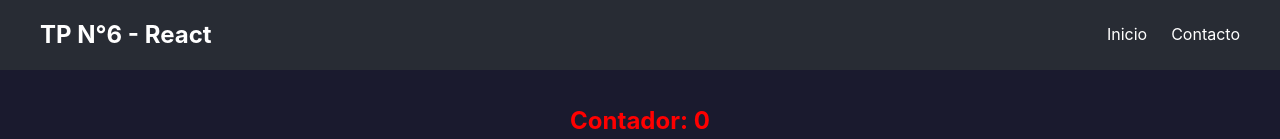
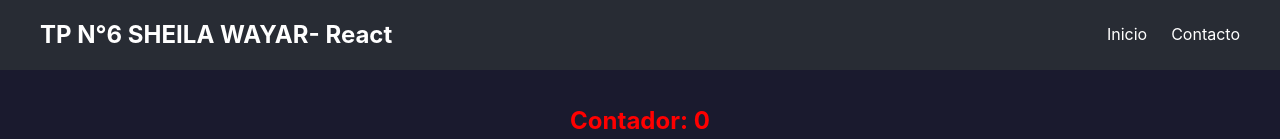
Before and after one commit to SheilaWayar/Tp6-react, a React (Vite) app: page / in a window 1280 px wide. Shown: the top 139 px of the page. Built offline with nearby package versions, Linux system fonts and the light colour scheme; the HTML template or start-up script is replaced by a standard one.

Commit message:
Modidicar Header

```diff
--- a/src/components/Header.jsx
+++ b/src/components/Header.jsx
@@ -17,7 +17,7 @@ function Header() {
         maxWidth: '1200px',
         margin: '0 auto'
       }}>
-        <h1 style={{ margin: 0, fontSize: '1.5rem' }}>TP N°6 - React</h1>
+        <h1 style={{ margin: 0, fontSize: '1.5rem' }}>TP N°6 SHEILA WAYAR- React</h1>
         <nav>
           <a href="#" style={{color: 'white', marginRight: '1.5rem', textDecoration: 'none'}}>
             Inicio
```
